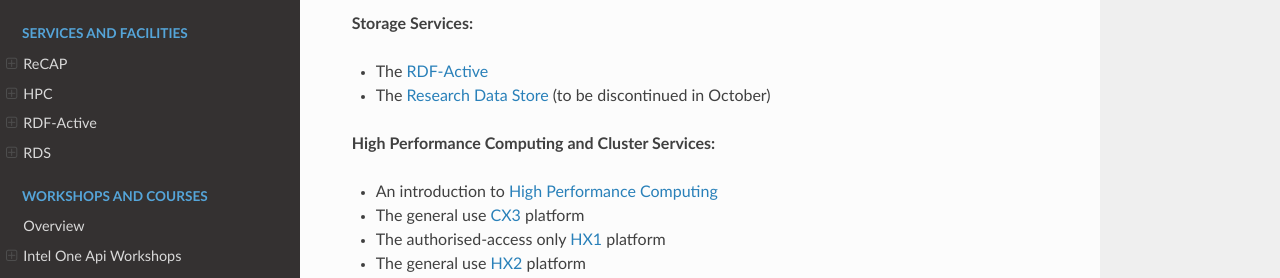
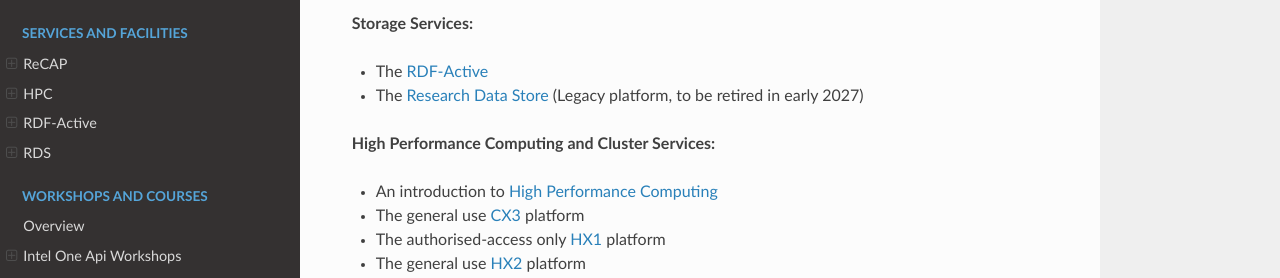
Before and after one commit to ImperialCollegeLondon/icl-rcs-user-guide, an MkDocs documentation site: the page built from docs/index.md, in a window 1280 px wide. Shown: the part 353-631 px from the top of the page. Built offline with MkDocs 1.6.1, drawn with Linux system fonts in a browser that asks for light colours; nearby versions of some CDN libraries.

Commit message:
Correction to RDS end date

```diff
--- a/docs/index.md
+++ b/docs/index.md
@@ -9,7 +9,7 @@ The services listed below are provided by the RCS Platforms team. Please click o
 **Storage Services:**
 
 * The [RDF-Active](rdfactive/index.md)
-* The [Research Data Store](rds/index.md) (to be discontinued in October)
+* The [Research Data Store](rds/index.md) (Legacy platform, to be retired in early 2027)
 
 **High Performance Computing and Cluster Services:**
 
```
